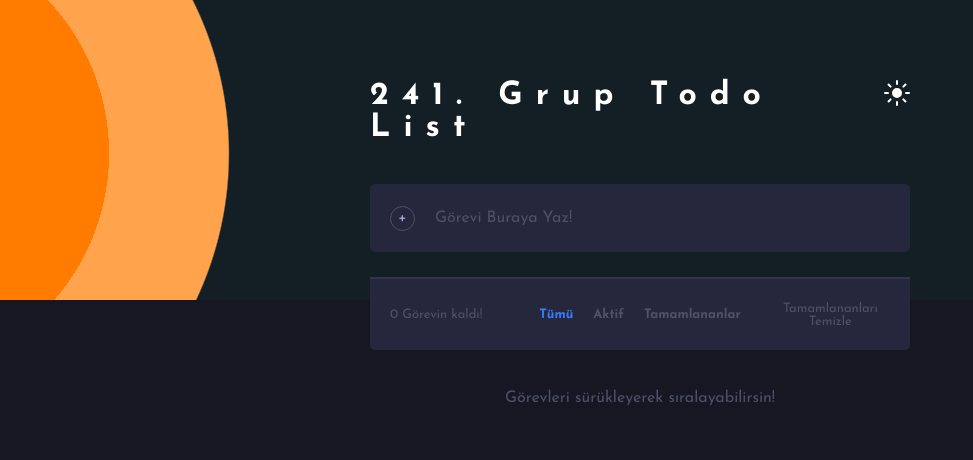
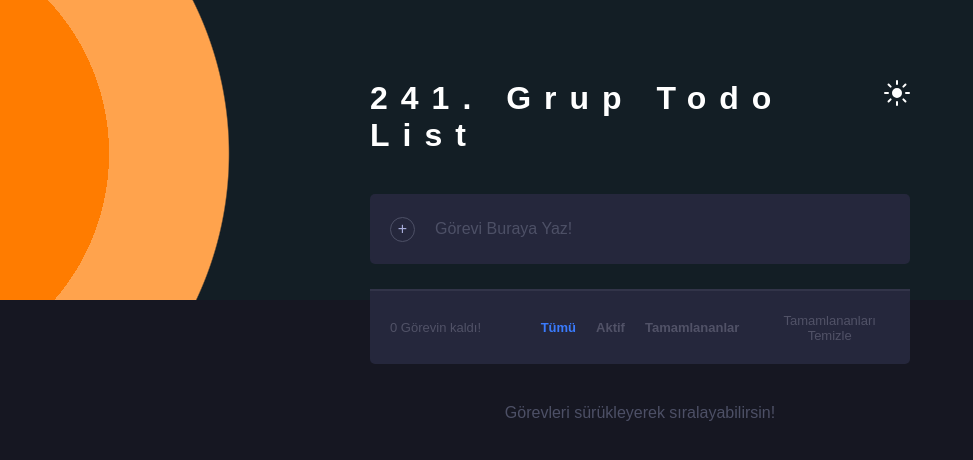
Before and after one commit to Iskenderun-Technical-University/gorsel-programlama-donem-projesi-241-to-do-list, a plain HTML site: page index.html in a window 1280 px wide. Shown: the whole page, without its empty margins (0-973 px from the left). Drawn offline with Linux system fonts and the light colour scheme.

Commit message:
Update styles.css

```diff
--- a/css/styles.css
+++ b/css/styles.css
@@ -1,5 +1,5 @@
 :root {
-  --ff-sans: "Josefin Sans", sans-serif;
+  --ff-sans: "Poppins", sans-serif;
   --base-font: 1.6rem;
   --fw-normal: 400;
   --fw-bold: 700;
```
